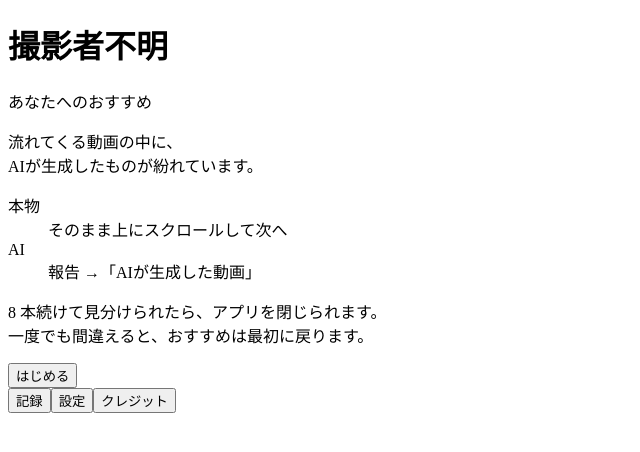
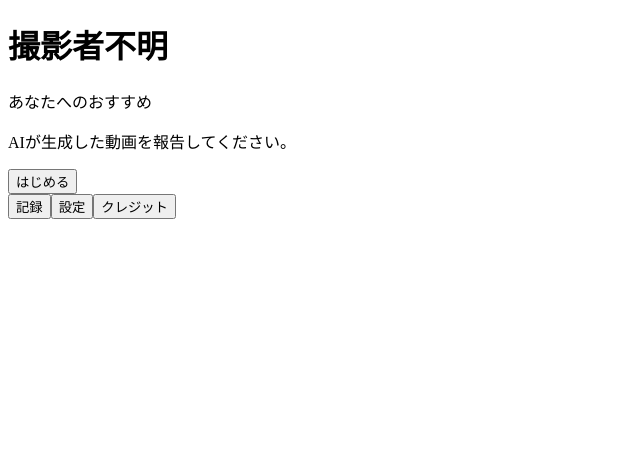
Before and after one commit to LoliGothic/projection-room, a React (Vite) app: page / in a window 1280 px wide. Both pictures are taken after a click on the button "了解した". Shown: the top 452 px of the page, without its empty margins (0-640 px from the left). Built offline with nearby package versions, Linux system fonts and the light colour scheme; the HTML template or start-up script is replaced by a standard one.

Commit message:
起動画面の遊び方を一行にする
操作の詳細まで書いていたが、この手のゲームの大枠は知られている前提で足りる。
「AIが生成した動画を報告してください。」だけにした。

```diff
--- a/src/App.tsx
+++ b/src/App.tsx
@@ -3,7 +3,6 @@ import { isCorrect, type Verdict } from './core/types'
 import { currentClip } from './core/session'
 import { audio } from './audio/engine'
 import { APP } from './config/app'
-import { RULES } from './config/tuning'
 import { useGame } from './state/gameStore'
 import { useSettings } from './state/settingsStore'
 import { endingById } from './config/endings.data'
@@ -140,31 +139,11 @@ export default function App() {
             <p className="launch-tagline">{APP.tagline}</p>
 
             {/*
-              遊び方はここにだけ書く。
-              フィードの上に操作説明を重ねると、実在のアプリに見せかける狙いが崩れる。
+              遊び方はここにだけ書く。映像の上に操作説明を重ねると、
+              実在のアプリに見せかける狙いが崩れる。
+              この手のゲームの大枠は知られている前提で、一行に留める。
             */}
-            <div className="launch-rules">
-              <p className="launch-lead">
-                流れてくる動画の中に、
-                <br />
-                AIが生成したものが紛れています。
-              </p>
-              <dl className="rule-list">
-                <div>
-                  <dt>本物</dt>
-                  <dd>そのまま上にスクロールして次へ</dd>
-                </div>
-                <div>
-                  <dt>AI</dt>
-                  <dd>報告 →「AIが生成した動画」</dd>
-                </div>
-              </dl>
-              <p className="launch-note">
-                {RULES.totalStages} 本続けて見分けられたら、アプリを閉じられます。
-                <br />
-                一度でも間違えると、おすすめは最初に戻ります。
-              </p>
-            </div>
+            <p className="launch-rule">AIが生成した動画を報告してください。</p>
 
             <button type="button" className="primary-button" onClick={onStart}>
               はじめる
--- a/src/styles/global.css
+++ b/src/styles/global.css
@@ -305,39 +305,12 @@ body {
 .launch-name { margin: 0; font-size: 1.8rem; letter-spacing: 0.04em; }
 .launch-tagline { margin: 0; font-size: 0.86rem; color: var(--muted); }
 
-/* 遊び方。フィードの上には出さず、ここにだけ書く */
-.launch-rules {
-  width: 100%;
-  max-width: 300px;
-  margin-top: 0.6rem;
-  padding: 1rem 1.1rem;
-  border-radius: 14px;
-  background: var(--surface);
-  border: 1px solid rgba(255, 255, 255, 0.08);
-  text-align: left;
-}
-.launch-lead {
-  margin: 0 0 0.9rem;
-  font-size: 0.84rem;
+/* 遊び方。フィードの上には出さず、ここに一行だけ */
+.launch-rule {
+  margin: 0.4rem 0 0.2rem;
+  font-size: 0.9rem;
   line-height: 1.8;
-}
-.rule-list { margin: 0; display: flex; flex-direction: column; gap: 0.55rem; }
-.rule-list div { display: flex; align-items: baseline; gap: 0.7rem; }
-.rule-list dt {
-  flex: 0 0 2.6em;
-  font-size: 0.76rem;
-  font-weight: 700;
-  color: var(--accent);
-}
-.rule-list div:last-child dt { color: var(--danger); }
-.rule-list dd { margin: 0; font-size: 0.8rem; line-height: 1.6; }
-.launch-note {
-  margin: 0.9rem 0 0;
-  padding-top: 0.8rem;
-  border-top: 1px solid rgba(255, 255, 255, 0.07);
-  font-size: 0.74rem;
-  line-height: 1.8;
-  color: var(--muted);
+  color: var(--text);
 }
 
 .primary-button {
```
Also changed, not shown: 1 other file (tests, documents, lock files or other folders).
